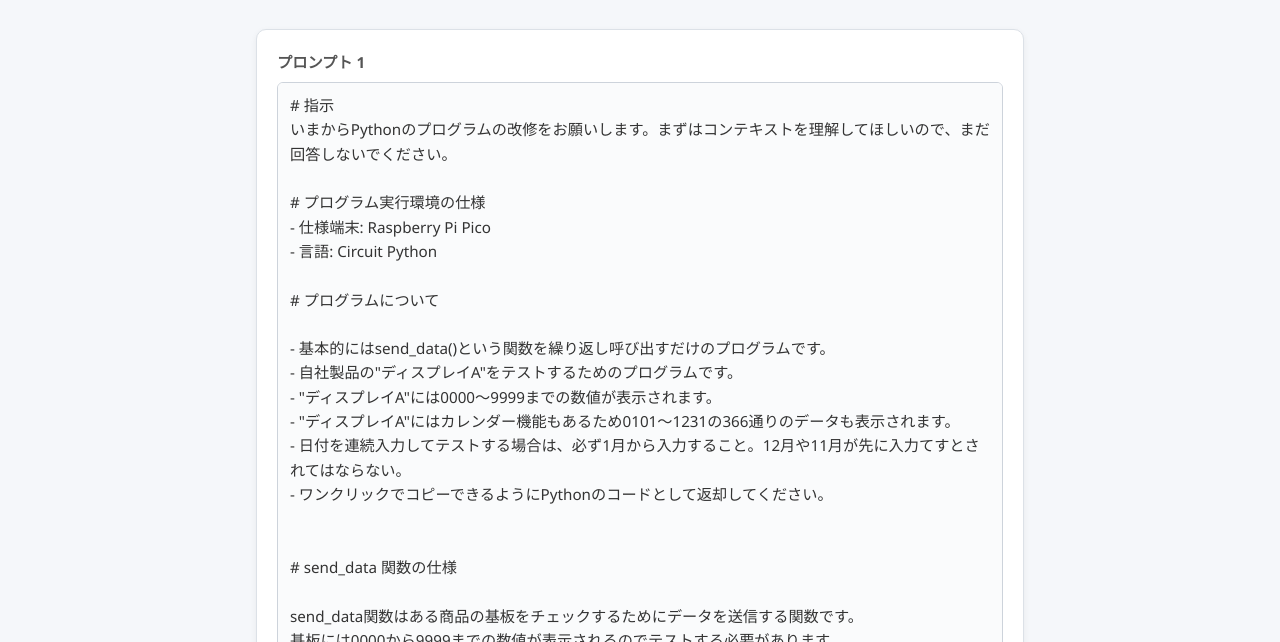
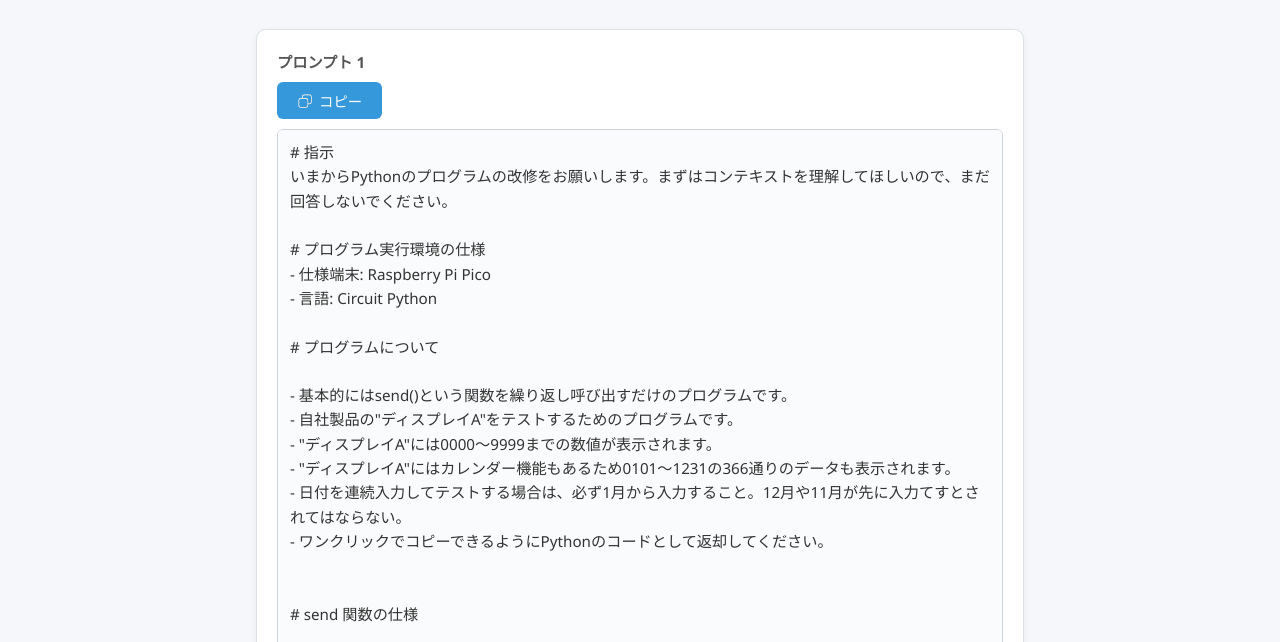
Before and after one commit to kbc-yam/probil, a plain HTML site: page index.html in a window 1280 px wide. Both pictures are taken after a click on the button "Lesson1". Shown: the part 158-800 px from the top of the page. Drawn offline with Linux system fonts and the light colour scheme; no server answers; files whose address does not match are found by name.

Commit message:
プロンプト変更

```diff
--- a/script.js
+++ b/script.js
@@ -27,7 +27,7 @@
     <h2>このサイトの使い方</h2>
     <p style="line-height:1.8; margin-top:8px;">
       上部のメニューからレッスンを選択すると、そのレッスンのプロンプト・コード一覧が表示されます。<br>
-      各項目の右下にある <strong>「コピー」</strong> ボタンを押すと、内容がクリップボードにコピーされます。<br>
+      各項目の上部にある <strong>「コピー」</strong> ボタンを押すと、内容がクリップボードにコピーされます。<br>
       コピー済みのボタンは <strong>「コピーしました！」</strong> と表示され、どこまで進んだか確認できます。<br>
       ボタンを再度押すと、再びコピーが実行されます。
     </p>
@@ -50,8 +50,19 @@
     textarea.id = `textarea-${num}`;
     textarea.placeholder = '読み込み中...';
 
+    const topBtn = createCopyButton(textarea, 'copy-btn-top');
+
+    block.appendChild(heading);
+    block.appendChild(topBtn);
+    block.appendChild(textarea);
+    list.appendChild(block);
+  }
+}
+
+function createCopyButton(textarea, additionalClass = '') {
   const btn = document.createElement('button');
-    btn.className = 'copy-btn';
+  btn.className = `copy-btn ${additionalClass}`.trim();
+
   const icon = document.createElement('img');
   icon.src = 'copy.png';
   icon.alt = '';
@@ -64,12 +75,7 @@
   btn.appendChild(icon);
   btn.appendChild(label);
   btn.addEventListener('click', () => copyText(textarea, btn));
-
-    block.appendChild(heading);
-    block.appendChild(textarea);
-    block.appendChild(btn);
-    list.appendChild(block);
-  }
+  return btn;
 }
 
 function loadAllTexts(lesson) {
--- a/style.css
+++ b/style.css
@@ -119,6 +119,11 @@
   transition: background-color 0.2s, transform 0.1s;
 }
 
+.copy-btn-top {
+  margin-top: 0;
+  margin-bottom: 10px;
+}
+
 .copy-icon {
   width: 16px;
   height: 16px;
```
Also changed, not shown: lesson4/01prompt.txt, lesson4/02code.txt, lesson4/03prompt.txt, lesson4/04prompt.txt, lesson4/05code.txt. Lines whose indentation alone changed are shown as unchanged.
